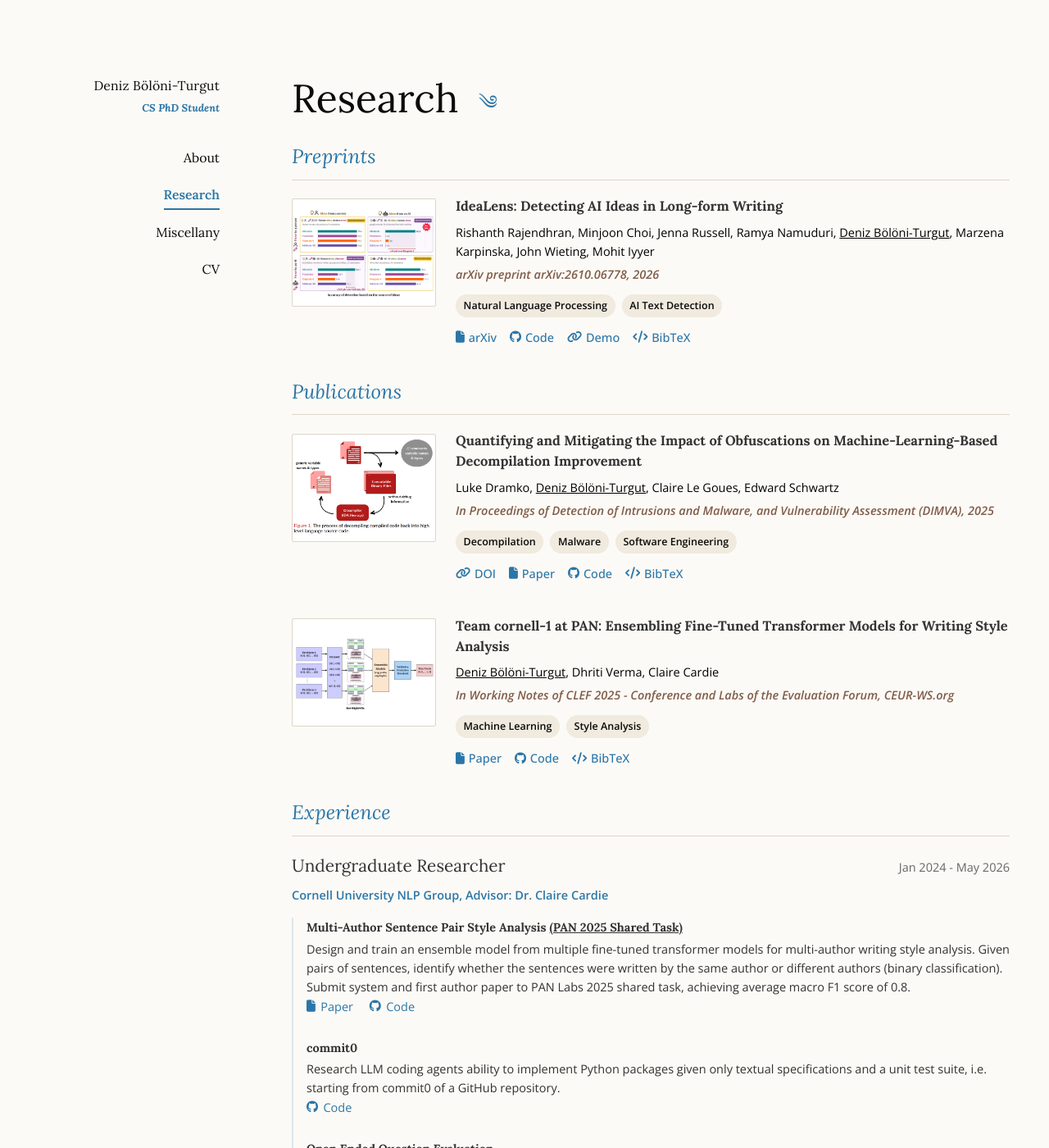
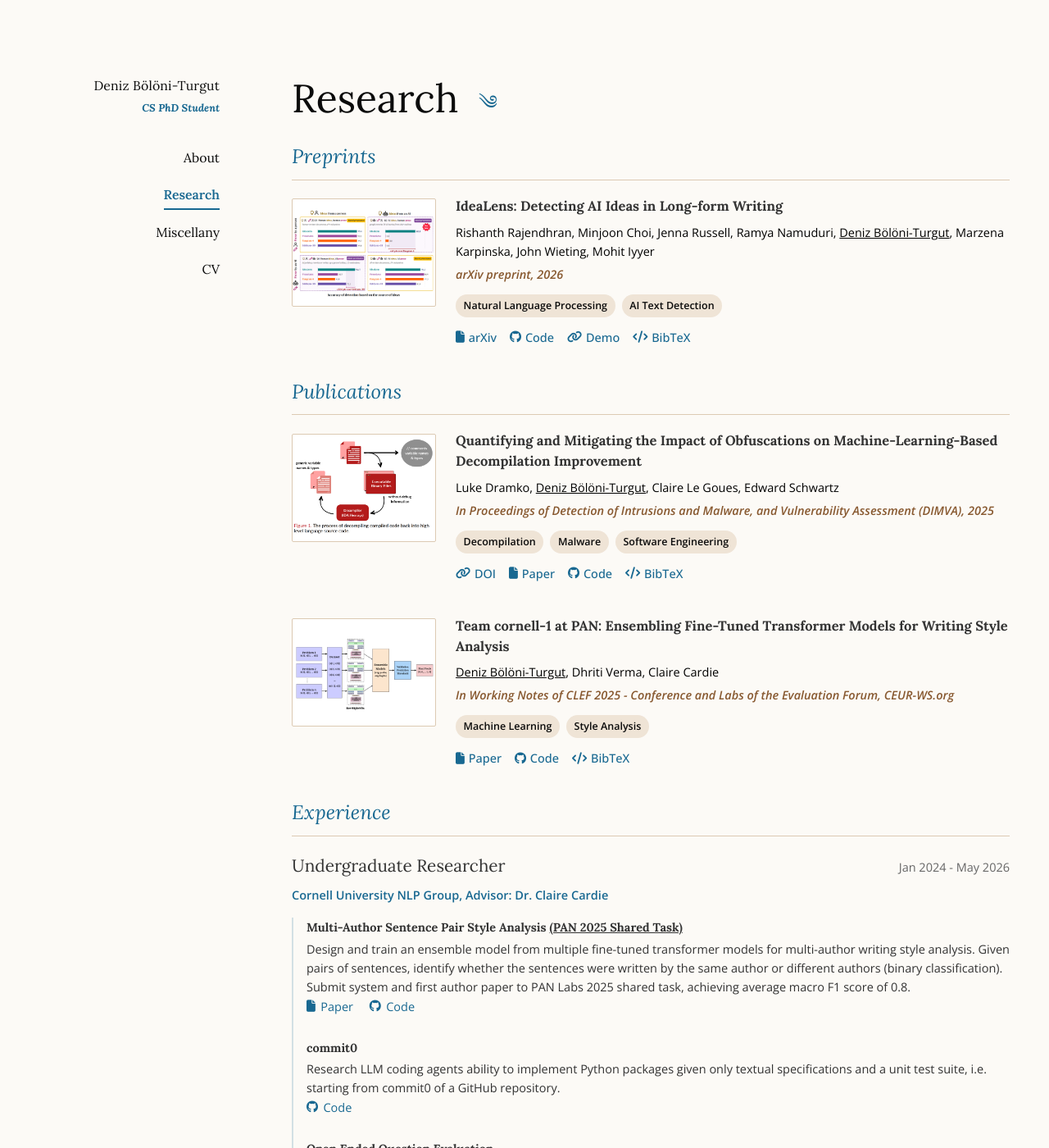
Before and after one commit to denizbt/denizbt.github.io, a Jekyll site: the page built from research.html, in a window 1280 px wide and 1400 px high. Shown: the whole window at 82% size. Built offline with Jekyll 4.4.1, drawn with Linux system fonts in a browser that asks for light colours; a style sheet for code colours, icons or effects is not loaded.

Commit message:
Add BibTeX copy button and warm up the site palette
- Move BibTeX blocks into a shared include that strips whitespace, fixing
  the blank line under each entry, and add a copy button with feedback
- Make the BibTeX toggle a real button with aria-expanded
- Fix PAN entry author list to use "and" separators
- New palette: ocean blue #186891, cinnamon brown #885930, espresso cream
  surface/rule; blue now meets contrast on the cream boxes

Co-Authored-By: Claude Opus 5.5 <noreply@anthropic.com>

```diff
--- /dev/null
+++ b/_includes/bibtex.html
@@ -0,0 +1,19 @@
+{% comment %}
+  Collapsible BibTeX block with a copy button.
+  Usage:
+    {% capture bibtex %}
+    @inproceedings{key, ... }
+    {% endcapture %}
+    {% include bibtex.html id="bibtex-key" entry=bibtex %}
+  Pair it with a toggle button in .research-links:
+    <button type="button" class="link link--research bibtex-toggle"
+      aria-expanded="false" aria-controls="bibtex-key">...</button>
+  The entry is stripped, so surrounding whitespace never renders as blank lines.
+{% endcomment %}
+<div class="bibtex-block" id="{{ include.id }}" hidden>
+  <button type="button" class="bibtex-copy" title="Copy BibTeX to clipboard">
+    <i class="fa-regular fa-copy" aria-hidden="true"></i>
+    <span class="bibtex-copy-label" aria-live="polite">Copy</span>
+  </button>
+  <pre class="bibtex-code"><code>{{ include.entry | strip | escape }}</code></pre>
+</div>
--- a/assets/css/base.css
+++ b/assets/css/base.css
@@ -2,12 +2,12 @@
   --font: "Open Sans", "Lato", sans-serif;
   --font-serif: "Lora", "Roboto Mono", serif;
   --color-bg: #fcfaf6;
-  --main-blue: #2b76a8;
-  --light-blue: #c5dce5;
+  --main-blue: #186891;
+  --light-blue: #cfe3ed;
   --color-text: #0b0b0b;
-  --surface-color: #f0eadf;
-  --color-rule: #ddd7ca;
-  --color-warm-ink: #805d49;
+  --surface-color: #efe4d6;
+  --color-rule: #dccab3;
+  --color-warm-ink: #885930;
   --body-text: 14.5px;
   --sidebar-text-size: calc(var(--body-text) + 1pt);
   --home-page-width: 100%;
--- a/assets/css/sections.css
+++ b/assets/css/sections.css
@@ -184,7 +184,7 @@
 }
 
 .published .research-figure-placeholder {
-  background: #f1eade;
+  background: var(--surface-color);
   color: var(--color-warm-ink);
 }
 
@@ -275,23 +275,89 @@
   gap: 0.75rem 1rem;
 }
 
-.research-links a {
+.research-links > * {
   white-space: nowrap;
 }
 
+/* The BibTeX toggle is a <button> styled to match the neighbouring links. */
+.bibtex-toggle {
+  background: none;
+  border: 0;
+  padding: 0;
+  font-family: inherit;
+  cursor: pointer;
+}
+
 .bibtex-block {
+  display: flow-root;
   box-sizing: border-box;
+  max-width: 100%;
+  margin: 0.75rem 0 0;
+  padding: 0.75rem 1rem;
+  background-color: var(--surface-color);
+  border: 1px solid var(--color-rule);
+  border-radius: 6px;
+}
+
+.bibtex-block[hidden] {
+  display: none;
+}
+
+/* Floated so long first lines wrap around it instead of running underneath. */
+.bibtex-copy {
+  float: right;
+  display: inline-flex;
+  align-items: center;
+  gap: 0.35rem;
+  margin: -0.2rem -0.35rem 0.2rem 0.75rem;
+  padding: 0.15rem 0.6rem;
+  font-family: var(--font);
+  font-size: calc(var(--body-text) - 2px);
+  font-weight: var(--fw-medium);
+  line-height: 1.4;
+  color: var(--color-warm-ink);
+  background: var(--color-bg);
+  border: 1px solid var(--color-rule);
+  border-radius: 999px;
+  cursor: pointer;
+  transition: color 0.15s ease, border-color 0.15s ease;
+}
+
+.bibtex-copy:hover {
+  border-color: var(--color-warm-ink);
+}
+
+.bibtex-copy[data-state="copied"] {
+  color: var(--main-blue);
+  border-color: var(--main-blue);
+}
+
+.bibtex-code {
+  margin: 0;
+  font-family: "Roboto Mono", monospace;
+  font-size: calc(var(--body-text) - 1.5px);
+  line-height: 1.55;
+  color: var(--color-text);
+  white-space: pre-wrap;
   overflow-wrap: anywhere;
-  background-color: var(--surface-color);
-  padding: 0.75rem 1rem;
-  font-size: var(--body-text);
-  font-family: monospace;
-  white-space: pre-wrap;
-  margin: 0.5rem 0 0 0;
-  max-width: 100%;
-  display: block;
-  border-radius: 2px;
-  border: 1px solid var(--color-rule);
+}
+
+.bibtex-code code {
+  font: inherit;
+}
+
+/* On phones, give the copy button its own row so the citation key isn't split. */
+@media (max-width: 576px) {
+  .bibtex-copy {
+    float: none;
+    display: flex;
+    width: fit-content;
+    margin: -0.25rem -0.4rem 0.4rem auto;
+  }
+
+  .bibtex-code {
+    font-size: 13px;
+  }
 }
 
 .research-experience {
@@ -342,7 +408,7 @@
 .research-proj-list {
   margin-top: 1rem;
   padding-left: 1rem;
-  border-left: 2px solid rgba(44, 128, 184, 0.16);
+  border-left: 2px solid color-mix(in srgb, var(--main-blue) 18%, transparent);
 }
 
 .res-proj-item {
--- a/research.html
+++ b/research.html
@@ -36,7 +36,7 @@ figures:
           <u>Deniz Bölöni-Turgut</u>, Marzena Karpinska, John Wieting, Mohit Iyyer
         </p>
         <p class="research-venue">
-          arXiv preprint arXiv:2610.06778, 2026
+          arXiv preprint, 2026
         </p>
         <div class="skill-tags">
           <span class="skill-tag">Natural Language Processing</span>
@@ -54,11 +54,12 @@ figures:
             <i class="fa-solid fa-link"></i>
             <span>Demo</span>
           </a>
-          <a class="link link--research" href="#" onclick="toggleContent(event, 'bibtex-idealens')">
-            <i class="fas fa-code"></i> BibTeX
-          </a>
+          <button type="button" class="link link--research bibtex-toggle" aria-expanded="false"
+            aria-controls="bibtex-idealens">
+            <i class="fas fa-code" aria-hidden="true"></i> BibTeX
+          </button>
         </div>
-        <pre class="bibtex-block" id="bibtex-idealens" style="display: none;">
+        {% capture bibtex %}
 @misc{rajendhran2026idealens,
   author        = {Rishanth Rajendhran and Minjoon Choi and Jenna Russell and Ramya Namuduri and Deniz Bölöni-Turgut and Marzena Karpinska and John Wieting and Mohit Iyyer},
   title         = "{IdeaLens}: Detecting {AI} Ideas in Long-form Writing",
@@ -68,7 +69,8 @@ figures:
   primaryClass  = {cs.CL},
   url           = {https://arxiv.org/abs/2610.06778}
 }
-      </pre>
+        {% endcapture %}
+        {% include bibtex.html id="bibtex-idealens" entry=bibtex %}
       </div>
     </div>
   </div>
@@ -107,18 +109,20 @@ figures:
             <i class="fa-brands fa-github"></i>
             <span>Code</span>
           </a>
-          <a class="link link--research" href="#" onclick="toggleContent(event, 'bibtex1')">
-            <i class="fas fa-code"></i> BibTeX
-          </a>
+          <button type="button" class="link link--research bibtex-toggle" aria-expanded="false"
+            aria-controls="bibtex-dimva">
+            <i class="fas fa-code" aria-hidden="true"></i> BibTeX
+          </button>
         </div>
-        <pre class="bibtex-block" id="bibtex1" style="display: none;">
+        {% capture bibtex %}
 @inproceedings{dramko2025dimva,
   author    = {Luke Dramko and Deniz Bölöni-Turgut and Claire Le Goues and Edward Schwartz},
   title     = {Quantifying and Mitigating the Impact of Obfuscations on Machine-Learning-Based Decompilation Improvement},
   booktitle = {Proceedings of the IEEE Conference on Detection of Intrusions, Malware, and Vulnerability Assessment},
   year      = {2025}
 }
-      </pre>
+        {% endcapture %}
+        {% include bibtex.html id="bibtex-dimva" entry=bibtex %}
       </div>
     </div>
 
@@ -148,18 +152,20 @@ figures:
             <i class="fa-brands fa-github"></i>
             <span>Code</span>
           </a>
-          <a class="link link--research" href="#" onclick="toggleContent(event, 'bibtex2')">
-            <i class="fas fa-code"></i> BibTeX
-          </a>
+          <button type="button" class="link link--research bibtex-toggle" aria-expanded="false"
+            aria-controls="bibtex-pan">
+            <i class="fas fa-code" aria-hidden="true"></i> BibTeX
+          </button>
         </div>
-        <pre class="bibtex-block" id="bibtex2" style="display: none;">
+        {% capture bibtex %}
 @inproceedings{boloniturgut-pan25,
-  author    = {Deniz Boloni-Turgut, Dhriti Verma, Claire Cardie},
+  author    = {Deniz Bölöni-Turgut and Dhriti Verma and Claire Cardie},
   title     = {Team cornell-1 at PAN: Ensembling Fine-Tuned Transformer Models for Writing Style Analysis},
   booktitle = {Experimental IR Meets Multilinguality, Multimodality, and Interaction. Proceedings of the Sixteenth International Conference of the CLEF Association (CLEF 2025)},
   year      = {2025}
 }
-      </pre>
+        {% endcapture %}
+        {% include bibtex.html id="bibtex-pan" entry=bibtex %}
       </div>
     </div>
   </div>
@@ -246,10 +252,66 @@ figures:
 </div>
 
 <script>
-  function toggleContent(event, id) {
-    event.preventDefault();
-    const el = document.getElementById(id);
-    if (!el) return;
-    el.style.display = (el.style.display === "none" || el.style.display === "") ? "block" : "none";
+  document.querySelectorAll('.bibtex-toggle').forEach(function (toggle) {
+    toggle.addEventListener('click', function () {
+      const block = document.getElementById(toggle.getAttribute('aria-controls'));
+      if (!block) return;
+      const opening = block.hidden;
+      block.hidden = !opening;
+      toggle.setAttribute('aria-expanded', String(opening));
+    });
+  });
+
+  function copyText(text) {
+    if (navigator.clipboard && window.isSecureContext) {
+      return navigator.clipboard.writeText(text);
+    }
+    // Fallback for older browsers and plain-http local previews.
+    return new Promise(function (resolve, reject) {
+      const area = document.createElement('textarea');
+      area.value = text;
+      area.setAttribute('readonly', '');
+      area.style.position = 'fixed';
+      area.style.opacity = '0';
+      document.body.appendChild(area);
+      area.select();
+      const ok = document.execCommand('copy');
+      document.body.removeChild(area);
+      ok ? resolve() : reject(new Error('copy failed'));
+    });
+  }
+
+  document.querySelectorAll('.bibtex-copy').forEach(function (button) {
+    const icon = button.querySelector('i');
+    const label = button.querySelector('.bibtex-copy-label');
+    let resetTimer;
+
+    function show(state, text, iconClass) {
+      clearTimeout(resetTimer);
+      button.dataset.state = state;
+      label.textContent = text;
+      icon.className = iconClass;
+      resetTimer = setTimeout(function () {
+        delete button.dataset.state;
+        label.textContent = 'Copy';
+        icon.className = 'fa-regular fa-copy';
+      }, 1800);
+    }
+
+    button.addEventListener('click', function () {
+      const code = button.parentElement.querySelector('.bibtex-code');
+      copyText(code.textContent.trim()).then(
+        function () { show('copied', 'Copied!', 'fa-solid fa-check'); },
+        function () { show('error', 'Copy failed', 'fa-solid fa-xmark'); selectCode(code); }
+      );
+    });
+  });
+
+  function selectCode(code) {
+    const range = document.createRange();
+    range.selectNodeContents(code);
+    const selection = window.getSelection();
+    selection.removeAllRanges();
+    selection.addRange(range);
   }
 </script>
```
